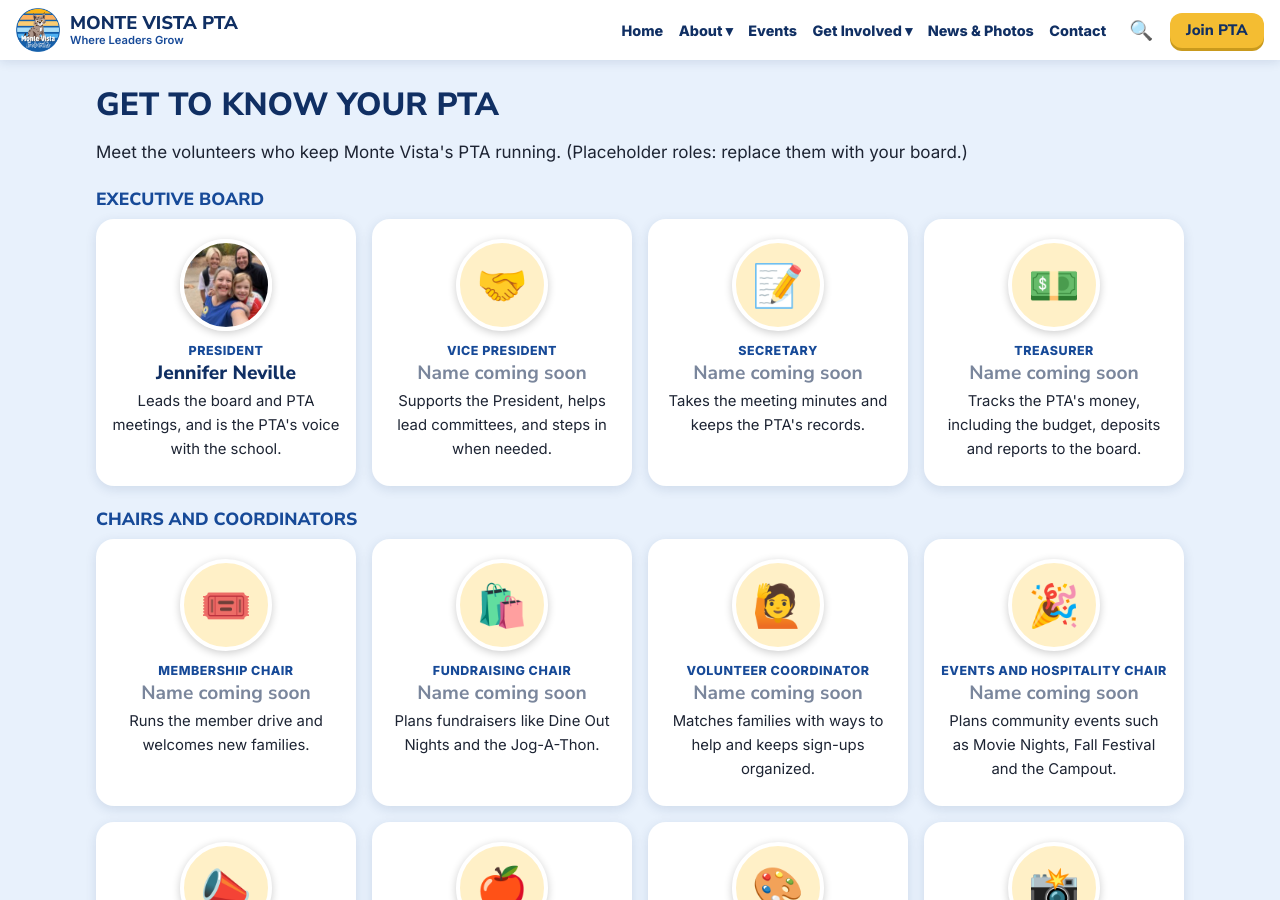
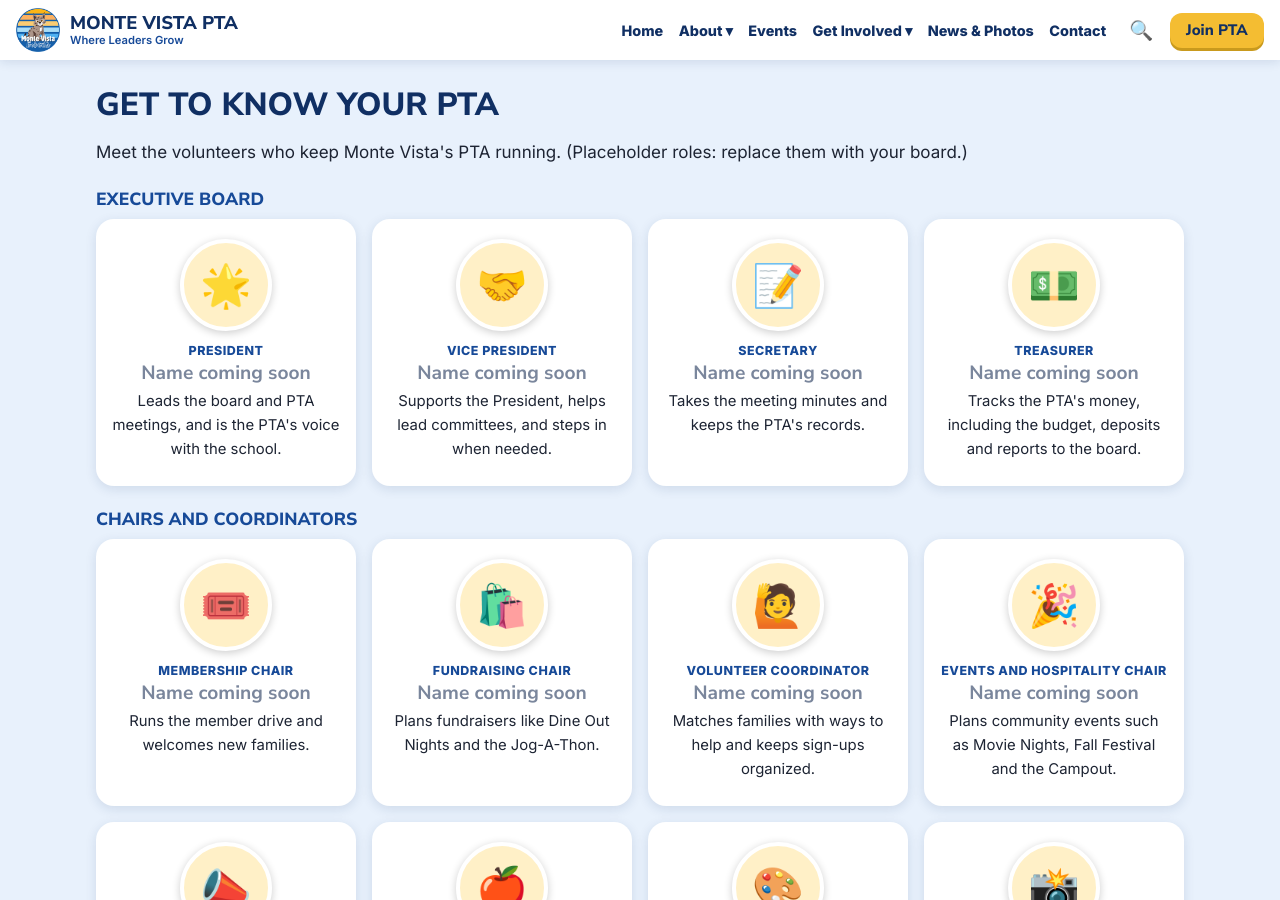
Before and after one commit to JoelTW/Monte-Vista-Elementary-PTA, a Jekyll site: the page built from about.html, in a window 1280 px wide and 900 px high, scrolled down 738 px. Built offline with Jekyll 4.4.1, drawn with Linux system fonts in a browser that asks for light colours.

Commit message:
Show the President on the About page as a placeholder

```diff
--- a/_data/team.yml
+++ b/_data/team.yml
@@ -7,9 +7,9 @@ groups:
   - heading: Executive board
     members:
       - role: President
-        name: Jennifer Neville
+        name: ""
         icon: "🌟"
-        photo: /assets/images/president.jpg
+        photo: ""
         blurb: Leads the board and PTA meetings, and is the PTA's voice with the school.
         ask_me_about: ""
         email: ""
```
